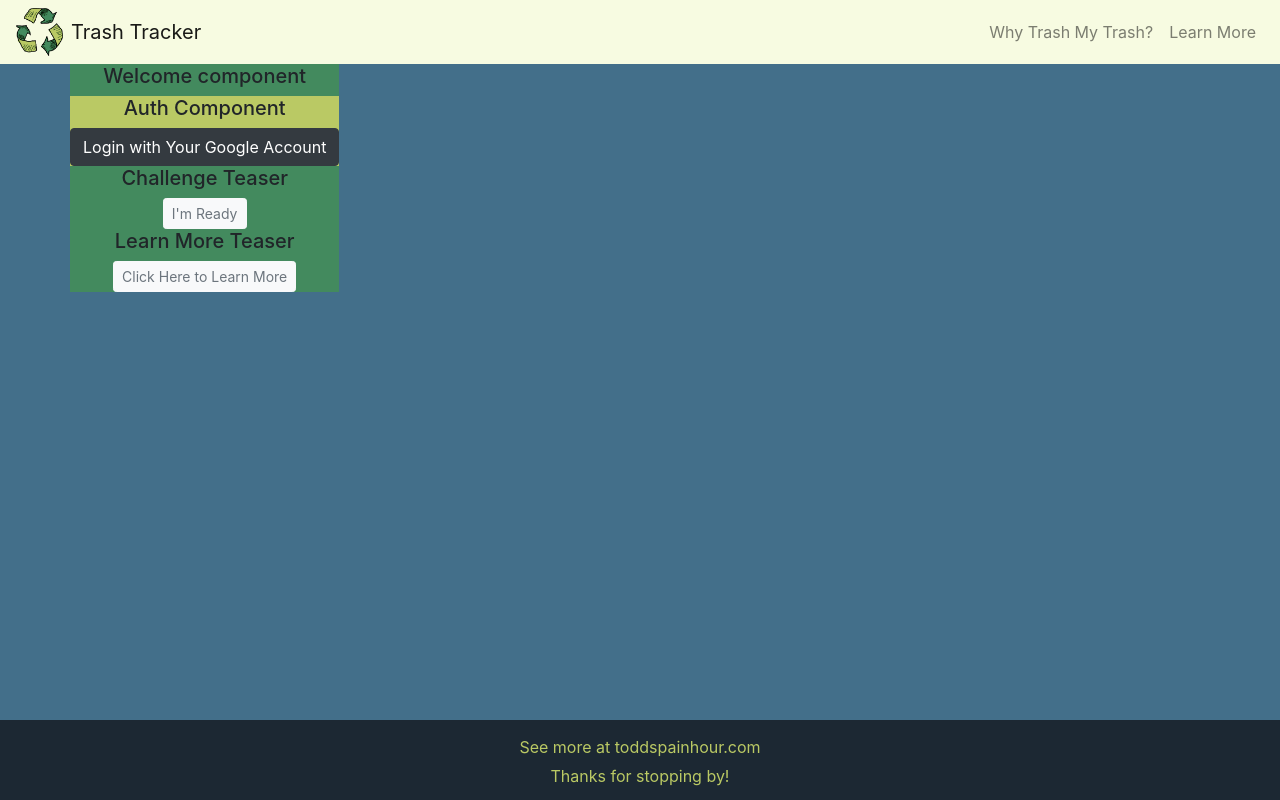
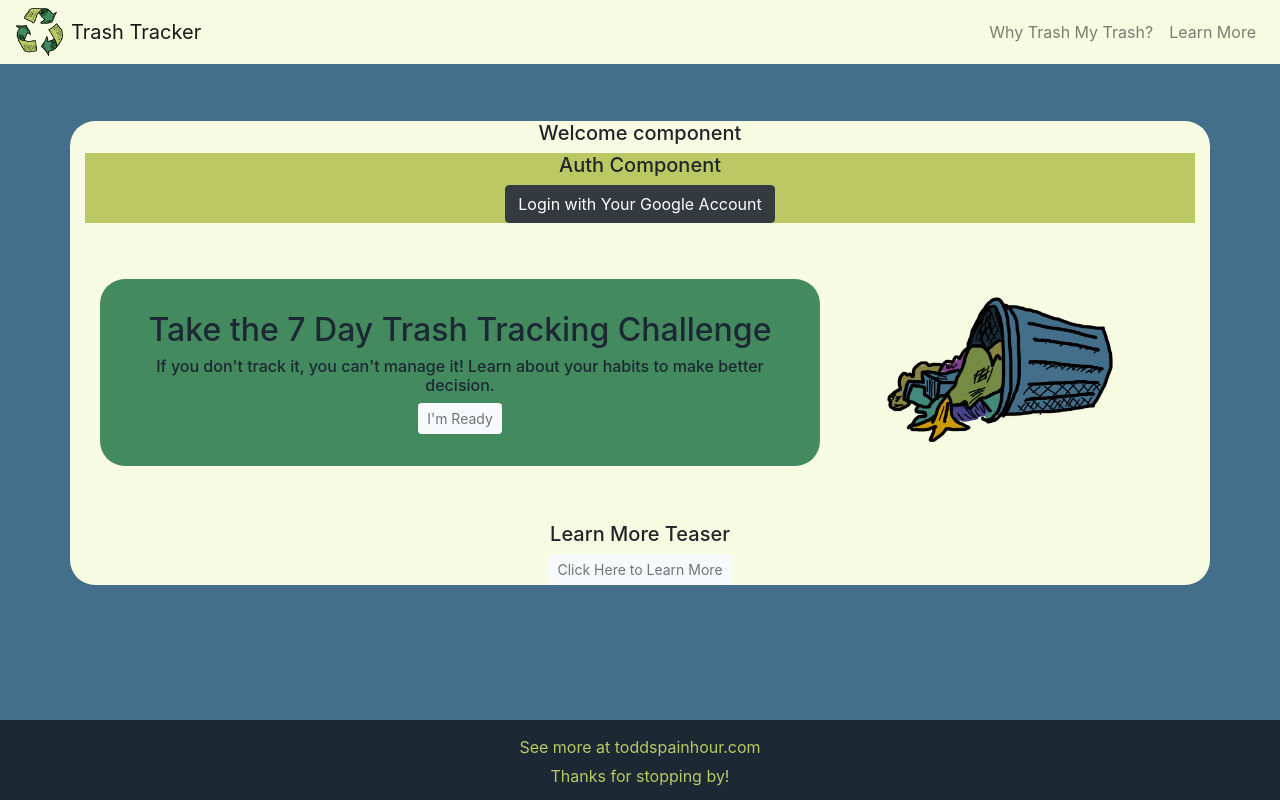
Before and after one commit to ToddSpainhour/trash-tracker, a React (Create React App) app: page /welcome in a window 1280 px wide. Built offline with nearby package versions, Linux system fonts and the light colour scheme; no server answers.

Commit message:
challenge teaser text and image side by side

```diff
--- a/src/components/pages/ChallengeTeaser/ChallengeTeaser.js
+++ b/src/components/pages/ChallengeTeaser/ChallengeTeaser.js
@@ -1,14 +1,22 @@
 import React from 'react';
 import { Link } from 'react-router-dom';
+
+import imagePlaceholder from '../../../images/trash-can.svg';
 
 import './ChallengeTeaser.scss';
 
 class ChallengeTeaser extends React.Component {
   render() {
     return (
-      <div className="ChallengeTeaser">
-        <h5>Challenge Teaser</h5>
-        <Link to="/7daychallenge" className="btn btn-light btn-sm text-muted">I'm Ready</Link>
+      <div className="ChallengeTeaser col-12">
+        <div className="challengeTeaserTextArea col-md-8 col-sm-12">
+          <h2>Take the 7 Day Trash Tracking Challenge</h2>
+          <h6>If you don't track it, you can't manage it! Learn about your habits to make better decision.</h6>
+          <Link to="/7daychallenge" className="btn btn-light btn-sm text-muted">I'm Ready</Link>
+        </div>
+        <div className="challegeTeaserImage col-md-4 col-sm-12">
+          <img src={ imagePlaceholder } alt="change this text"/>
+        </div>
       </div>
     );
   }
--- a/src/components/pages/ChallengeTeaser/ChallengeTeaser.scss
+++ b/src/components/pages/ChallengeTeaser/ChallengeTeaser.scss
@@ -1,3 +1,25 @@
+@import '../../../styles/variables';
+
 .ChallengeTeaser {
-display: block;
+display: flex;
+flex-wrap: wrap;
+margin-top: 5%;
+margin-bottom: 5%;
+border-radius: 25px;
+
+  .challengeTeaserTextArea {
+    background-color: $darkGreen;
+    color: $shadow;
+    border-radius: 25px;
+    padding: 2rem;
+  }
+
+  .challegeTeaserImage {
+    align-self: center;
+  }
+
 }
+
+img {
+  height: 150px;
+}
--- a/src/components/pages/Welcome/Welcome.js
+++ b/src/components/pages/Welcome/Welcome.js
@@ -9,7 +9,7 @@ import './Welcome.scss';
 class Welcome extends React.Component {
   render() {
     return (
-      <div className="Welcome">
+      <div className="Welcome col-12">
         <h5>Welcome component</h5>
         <Auth />
         <ChallengeTeaser />
--- a/src/components/pages/Welcome/Welcome.scss
+++ b/src/components/pages/Welcome/Welcome.scss
@@ -1,4 +1,11 @@
+@import '../../../styles/variables';
+
 .Welcome {
   display: block;
   background-color: #438a5e;
+  background-color: $cream;
+  margin-top: 5%;
+  margin-bottom: 5%;
+  border-radius: 25px;
+  // height: 100vh;
 }
```
